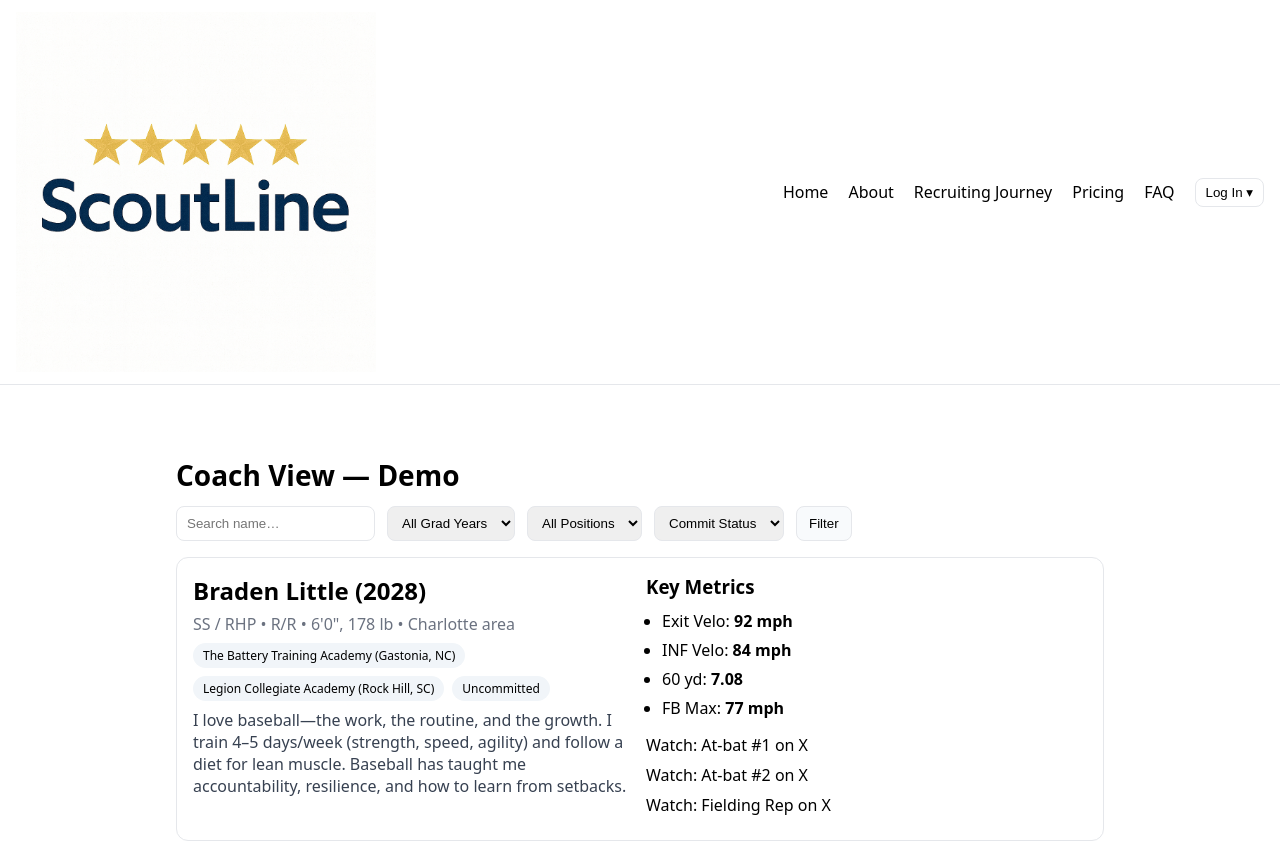
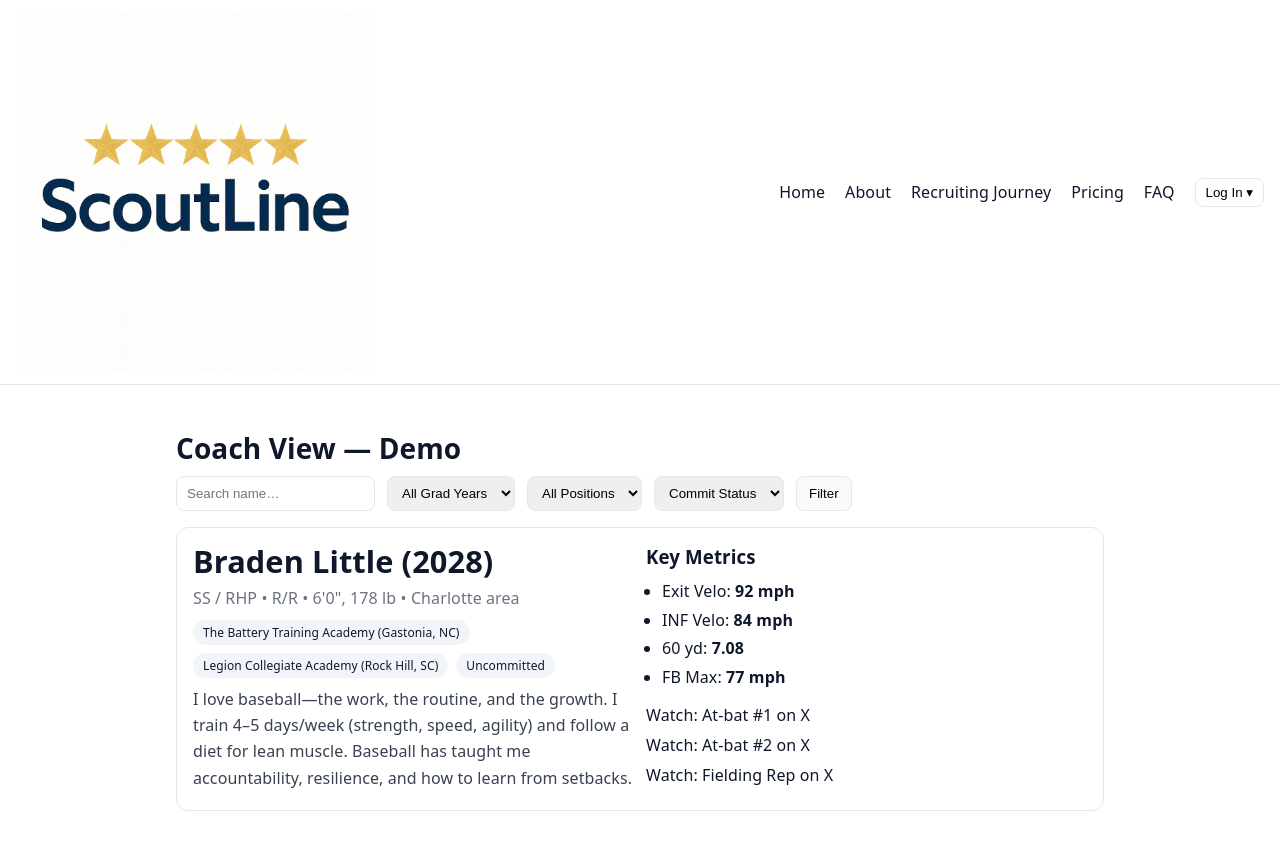
Before and after one commit to mattblittle-create/scoutline-beta, a Next.js app: page /coach in a window 1280 px wide. Shown: the top 841 px of the page. Built offline with nearby package versions, Linux system fonts and the light colour scheme.

Commit message:
Update globals.css

```diff
--- a/app/globals.css
+++ b/app/globals.css
@@ -4,3 +4,58 @@
 html, body { margin: 0; padding: 0; }
 a { color: inherit; text-decoration: none; }
 img { display: block; max-width: 100%; }
+:root{
+  --sl-bg: #ffffff;
+  --sl-fg: #0f172a;         /* slate-900 */
+  --sl-muted: #64748b;      /* slate-500 */
+  --sl-border: #e5e7eb;     /* gray-200 */
+  --sl-accent: #ca9a3f;     /* warm gold */
+  --sl-accent-600:#ad812f;  /* hover */
+  --sl-accent-50:#fff8e6;   /* subtle bg */
+  --sl-radius: 12px;
+  --sl-shadow: 0 8px 24px rgba(15,23,42,0.06);
+}
+
+html,body{
+  background: var(--sl-bg);
+  color: var(--sl-fg);
+  font-family: system-ui, -apple-system, "Segoe UI", Roboto, Helvetica, Arial, "Apple Color Emoji", "Segoe UI Emoji";
+  letter-spacing: 0.1px;
+}
+
+h1{ font-size: clamp(28px, 3.6vw, 44px); line-height:1.1; margin: 0 0 12px}
+h2{ font-size: clamp(22px, 2.4vw, 32px); line-height:1.15; margin: 28px 0 10px}
+p { color: var(--sl-muted); line-height: 1.65 }
+
+.container{
+  max-width: 1100px;
+  margin: 0 auto;
+  padding: 0 16px;
+}
+.btn{
+  display:inline-flex; align-items:center; gap:8px;
+  padding: 10px 16px; border-radius: calc(var(--sl-radius) - 4px);
+  border: 1px solid var(--sl-border);
+  text-decoration:none; cursor:pointer; transition: transform .04s ease, background .2s ease, border-color .2s ease;
+  background:#fff;
+}
+.btn:hover{ transform: translateY(-1px); }
+.btn-primary{
+  background: var(--sl-accent); color:#1a1203; border-color: transparent;
+}
+.btn-primary:hover{ background: var(--sl-accent-600); }
+
+.badge{
+  display:inline-block; padding: 4px 8px; border-radius: 999px;
+  background: var(--sl-accent-50); color: #8a6b20; font-weight:600; border:1px solid #f3e2b7;
+}
+
+/* Link aesthetics */
+a{ color: inherit; text-decoration: none; }
+a:hover{ text-decoration: underline; text-underline-offset: 3px; }
+
+/* Utility */
+.card{
+  border:1px solid var(--sl-border); border-radius: var(--sl-radius); box-shadow: var(--sl-shadow);
+  background:#fff; padding: 18px;
+}
```
